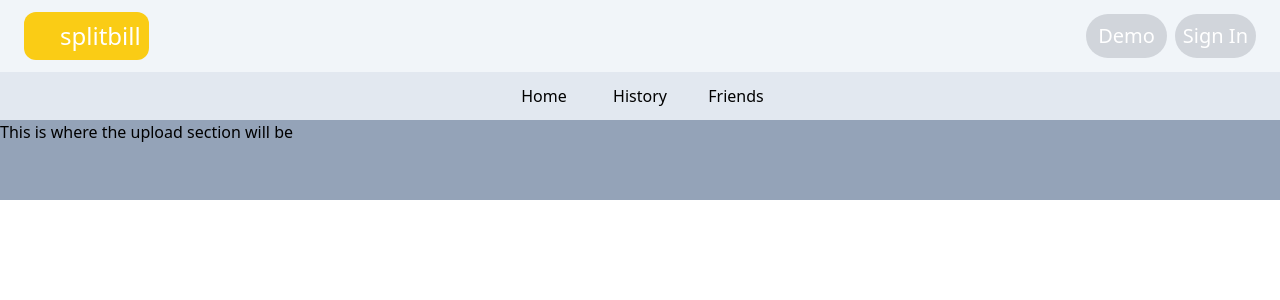
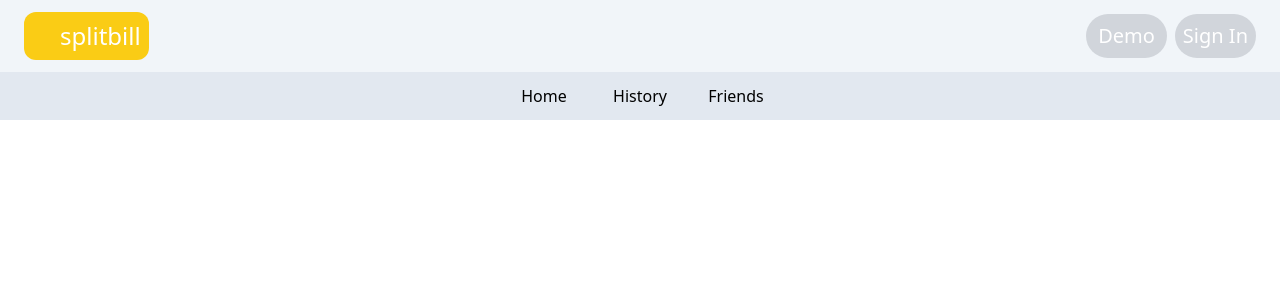
Before and after one commit to cleecoloma/split-bill, a React (Create React App) app: page / in a window 1280 px wide. Shown: the top 300 px of the page. Built offline with nearby package versions, Linux system fonts and the light colour scheme; some icons are missing.

Commit message:
updated app js to remove upload component

```diff
--- a/src/App.js
+++ b/src/App.js
@@ -7,7 +7,6 @@ function App() {
     <div>
       <Nav />
       <Links />
-      <Upload />
     </div>
   );
 }
```
